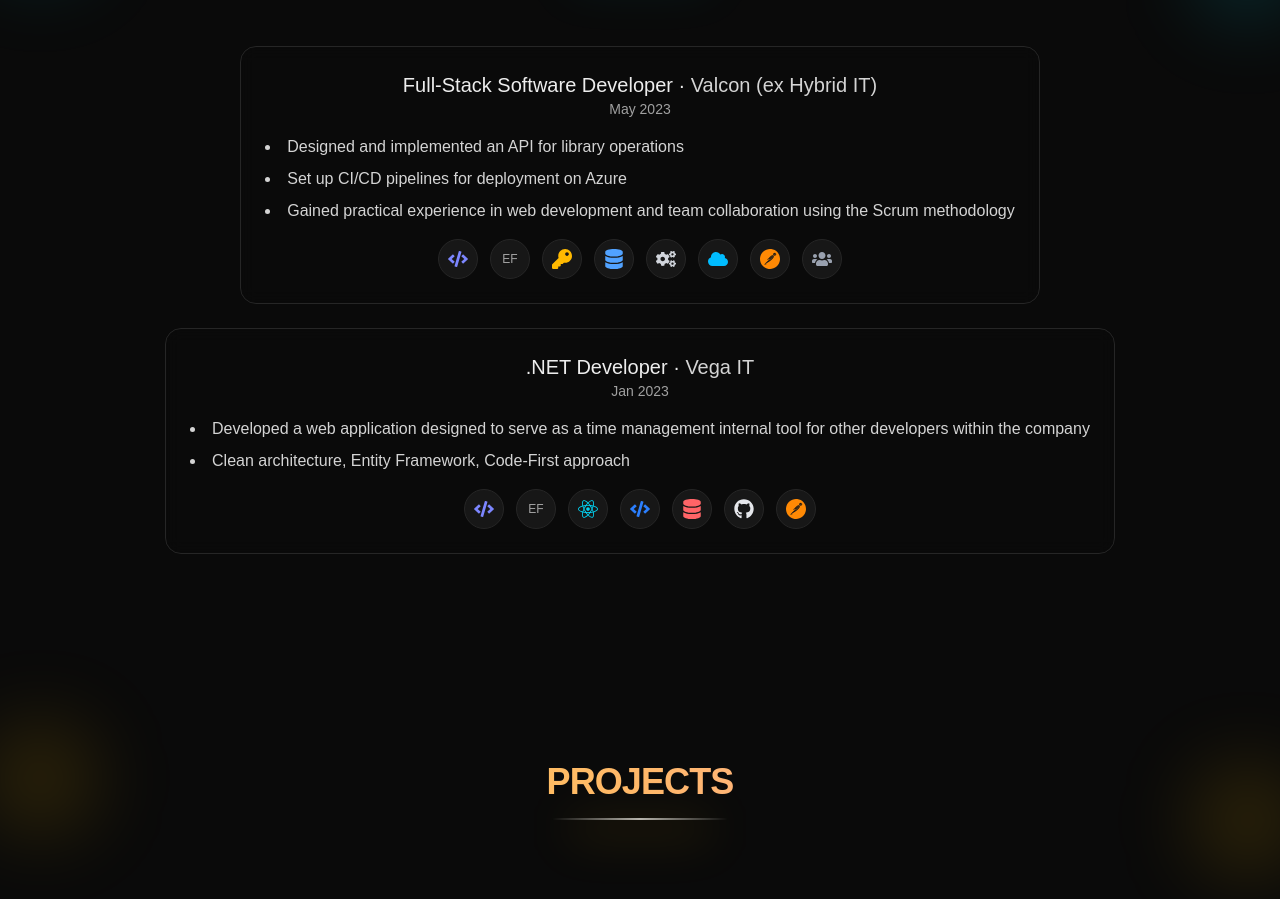
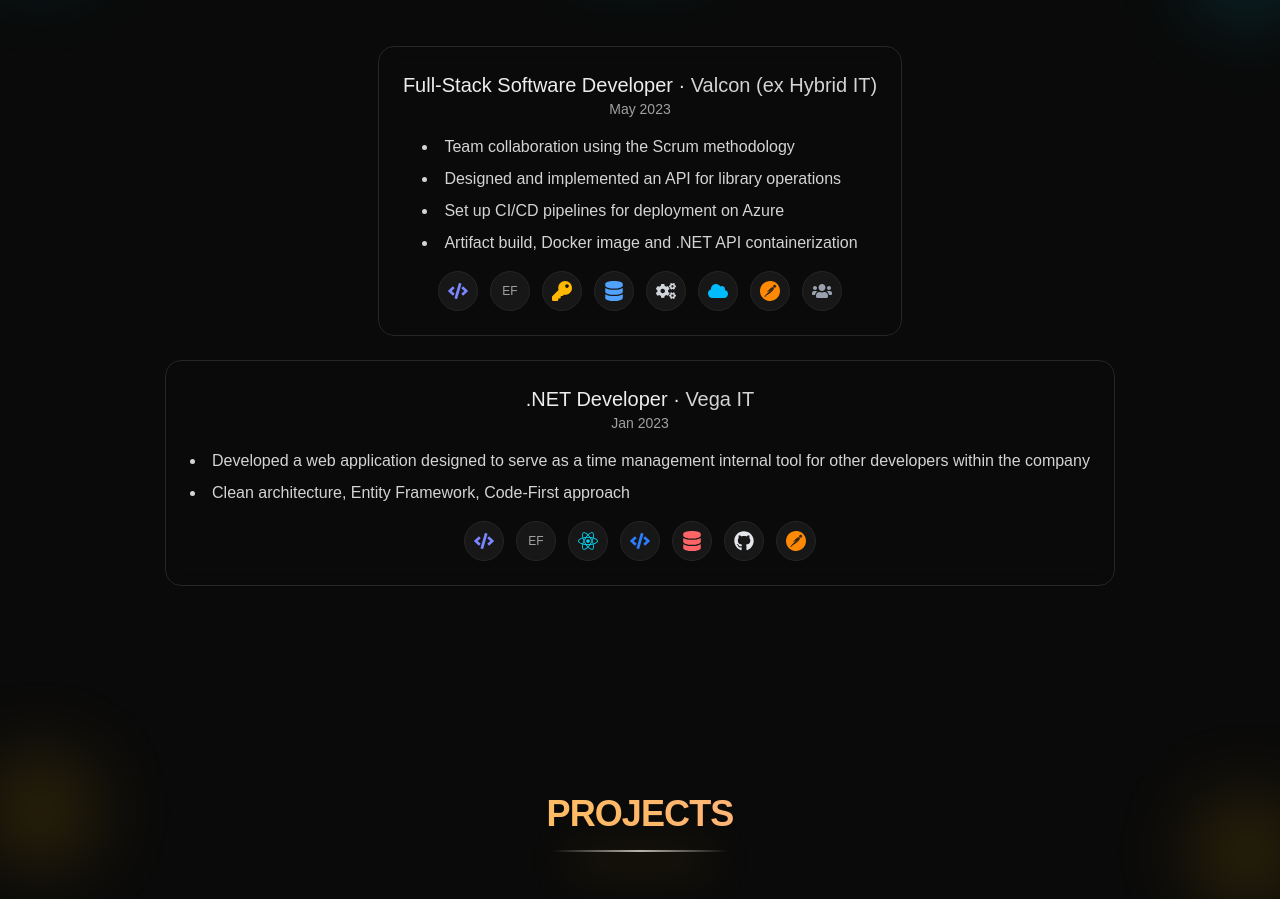
Before and after one commit to amihic/portfolio-project, a Next.js app: page / in a window 1280 px wide. Shown: the part 2000-2899 px from the top of the page. Built offline with nearby package versions, Linux system fonts and the light colour scheme.

Commit message:
internship update

```diff
--- a/src/app/page.tsx
+++ b/src/app/page.tsx
@@ -148,9 +148,10 @@
     company: "Valcon (ex Hybrid IT)",
     period: "May 2023",
     bullets: [
+      "Team collaboration using the Scrum methodology",
       "Designed and implemented an API for library operations",
       "Set up CI/CD pipelines for deployment on Azure",
-      "Gained practical experience in web development and team collaboration using the Scrum methodology",
+      "Artifact build, Docker image and .NET API containerization",
     ],
     tech: ["C#/.NET", "EF", "Identity", "PostgreSQL", "CI/CD", "Azure", "Postman", "Scrum"],
   },
```
